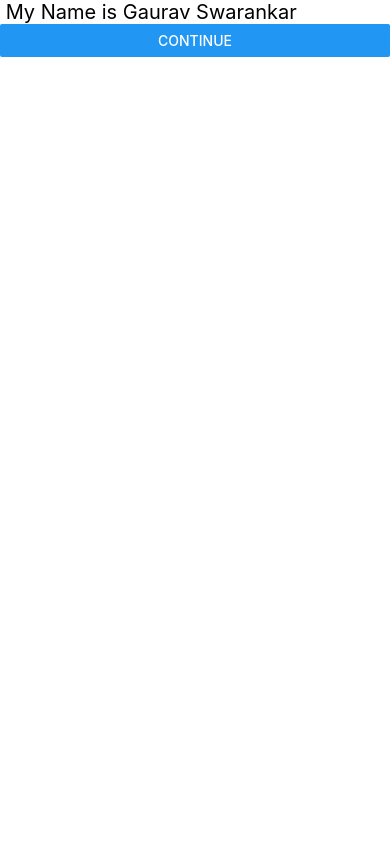
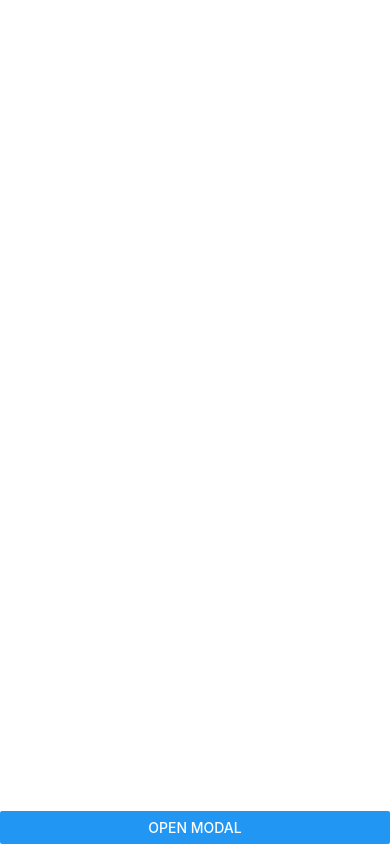
Before and after one commit to Anonymousgaurav/react_basics, a React Native app: screen / in a window 390 px wide. Built offline with nearby package versions, Linux system fonts and the light colour scheme.

Commit message:
dialog modal in react

```diff
--- a/App.tsx
+++ b/App.tsx
@@ -1,20 +1,75 @@
-import React from 'react';
+import React, { useState } from 'react';
 import {
   Button,
   SafeAreaView,
-  Text
+  Text,
+  Modal,
+  StyleSheet,
+  View
 } from 'react-native';
 
 
 function App() {
+  const [showModal,setShowModal] = useState(false);
   return(
-<SafeAreaView>
-  <Text style={{fontSize : 20}}> My Name is Gaurav Swarankar</Text>
-  <Button title='Continue'></Button>
-</SafeAreaView>
+<View style={styles.main}>
+  <Modal
+  transparent = {true}
+  visible={showModal}
+  animationType='fade'
+  >
+    <View style={styles.centerView}>
+      <View style = {styles.modalView}>
+        <Text style={styles.modalText}> Hello Code By Gaurav Swarankar</Text>
+        <Button title='Close Modal' onPress={() => setShowModal(false)}></Button>
+
+
+      </View>
+
+    </View>
+
+  </Modal>
+<View style={styles.buttonView}>
+
+<Button title='Open Modal' onPress={() => setShowModal(true)}/>
+
+
+</View>
+</View>
 
   );
 }
 
+const styles = StyleSheet.create(
+  {
+    main : {
+
+    flex : 1
+    },
+    buttonView : {
+      flex : 1,
+      justifyContent : 'flex-end'
+    },
+    centerView : {
+      flex : 1,
+      justifyContent : 'center',
+      alignItems : 'center'
+
+    },
+    modalView : {
+      backgroundColor : 'white',
+      padding : 35,
+      borderRadius : 20,
+      shadowColor : 'black',
+      elevation : 8
+
+    },
+    modalText: {
+      fontSize : 20,
+      marginBottom : 20
+    }
+  }
+)
+
 
 export default App;
```
